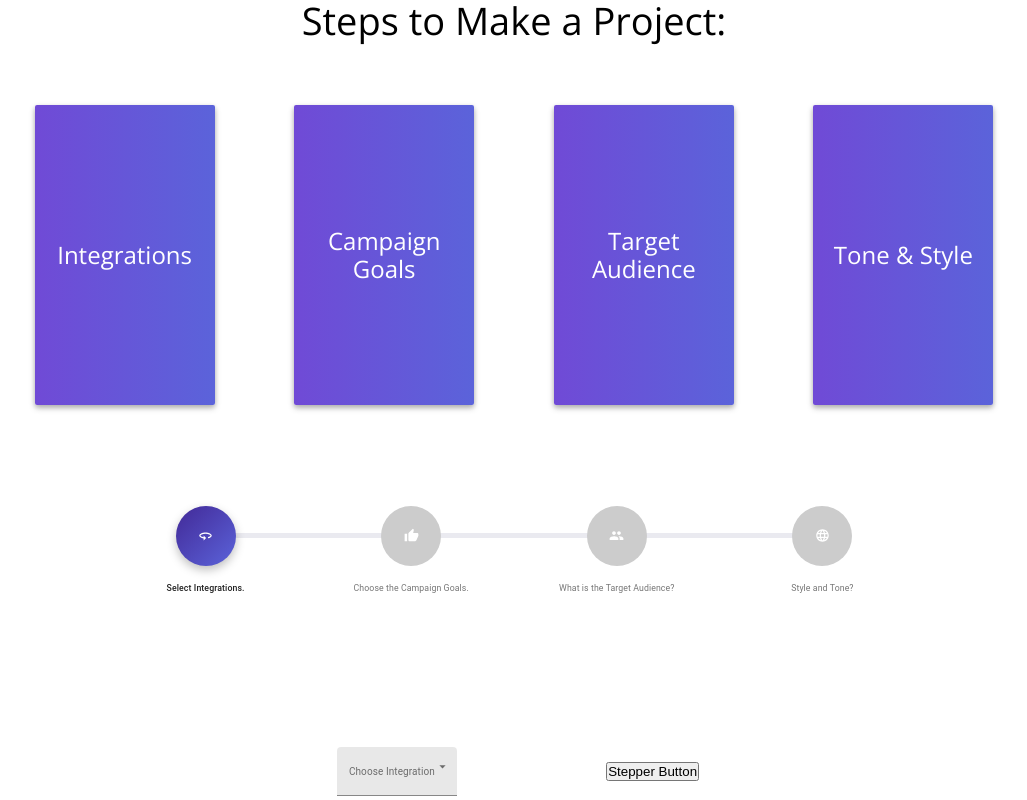
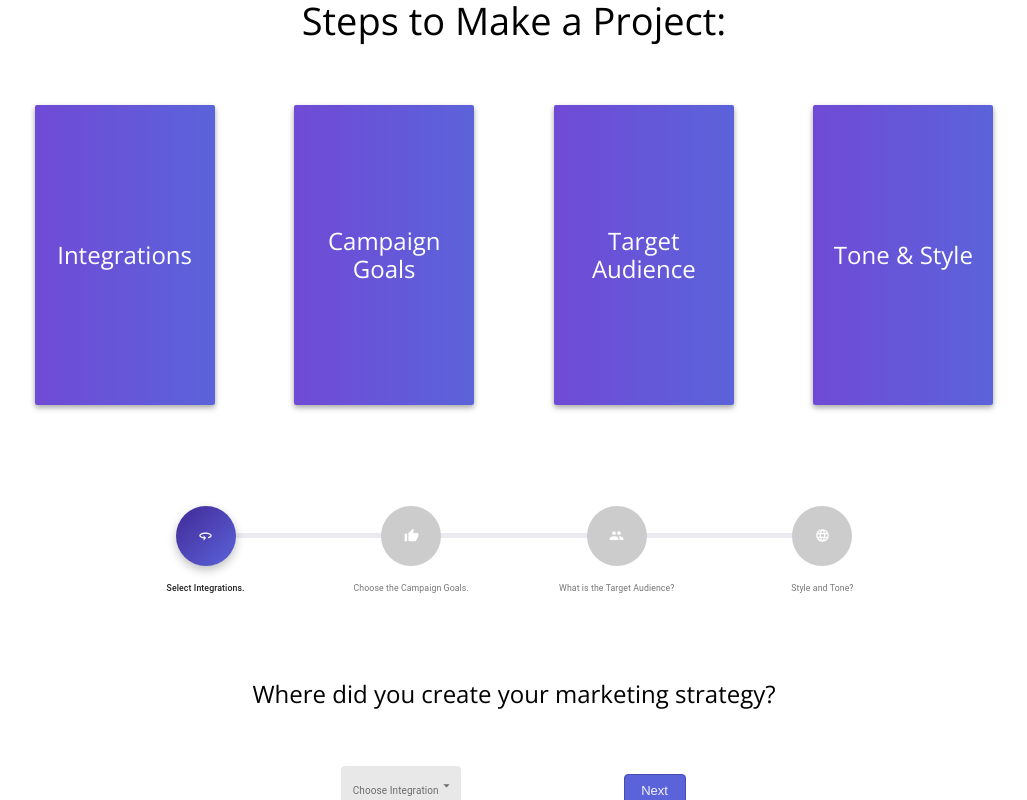
Before and after one commit to patrick-baker/SIID, a React (Create React App) app: page /#/createProject in a window 1280 px wide. Shown: the whole page, without its empty margins (30-1057 px from the left). Built offline with nearby package versions, Linux system fonts and the light colour scheme; no server answers.

Commit message:
top three sections with headings, center content

```diff
--- a/src/components/CreateProject/CreateProject.js
+++ b/src/components/CreateProject/CreateProject.js
@@ -4,7 +4,7 @@ import ProgressStepper from '../ProgressStepper/ProgressStepper';
 
 import SIIDTool from '../SIIDTool/SIIDTool';
 
-import IntegrationsDropdown from './SelectIntegrations';
+import SelectIntegrations from './SelectIntegrations';
 import TargetAudience from './TargetAudience';
 import CampaignStyle from './CampaignStyle';
 import CampaignGoals from './CampaignGoals';
@@ -13,12 +13,12 @@ import CampaignGoals from './CampaignGoals';
 class CreateProject extends Component {
 
   componentDidMount() {
-    this.props.dispatch({type: 'FETCH_TONE'});
-    this.props.dispatch({type: 'FETCH_LITERARY_TECHNIQUES'});
+    this.props.dispatch({ type: 'FETCH_TONE' });
+    this.props.dispatch({ type: 'FETCH_LITERARY_TECHNIQUES' });
   }
 
   nextStep = () => {
-    this.props.dispatch({type: 'NEXT_STEP'})
+    this.props.dispatch({ type: 'NEXT_STEP' })
   }
   render() {
     return (
@@ -33,28 +33,41 @@ class CreateProject extends Component {
           </div>
         </div>
         <div className="flex-row-center stepper">
-          <div style={{width: '100%'}}>
+          <div style={{ width: '100%' }}>
             <ProgressStepper />
           </div>
         </div>
-        <div className="flex-row-center flex-row-center__project-form">
-          <IntegrationsDropdown />
-          {this.props.step === 0 && <button onClick={this.nextStep}>Stepper Button</button>}
+        <div className="flex-column flex-column__project-form">
+          <h3 className="heading-secondary">Where did you create your marketing strategy?</h3>
+          <div className="flex-row-center flex-row-center__project-form">
+            <SelectIntegrations />
+            {this.props.step === 0 && <button className="button" onClick={this.nextStep}>Next</button>}
+          </div>
         </div>
-        {this.props.step > 0 && <div className="flex-row-center flex-row-center__project-form">
-          <CampaignGoals />
-          {this.props.step === 1 && <button onClick={this.nextStep}>Stepper Button</button>}
-        </div> }
-        {this.props.step > 1 && <div className="flex-row-center flex-row-center__project-form">
-          <TargetAudience />
-          {this.props.step === 2 && <button onClick={this.nextStep}>Stepper Button</button>}
-        </div> }
+        {this.props.step > 0 &&
+          <div className="flex-column flex-column__project-form">
+            <h3 className="heading-secondary">Please describe your campaign goals.</h3>
+            <div className="flex-row-center flex-row-center__project-form">
+              <CampaignGoals />
+            {this.props.step === 1 && <button className="button" onClick={this.nextStep}>Next</button>}
+            </div>
+          </div>
+        }
+        {this.props.step > 1 &&
+          <div className="flex-column flex-column__project-form">
+            <h3 className="heading-secondary">Please describe your target audience.</h3>
+            <div className="flex-row-center flex-row-center__project-form">
+              <TargetAudience />
+            {this.props.step === 2 && <button className="button" onClick={this.nextStep}>Next</button>}
+            </div>
+          </div>
+        }
         {this.props.step > 2 && <div className="flex-row-center flex-row-center__project-form">
           <CampaignStyle />
-          {this.props.step === 3 && <button onClick={this.nextStep}>Stepper Button</button>}
-        </div> }
-        {this.props.step === 4 && <button onClick={() => this.props.history.push('/SIID')}>Analyze Project</button>}
-      {/* <pre>{JSON.stringify(this.props)}</pre> */}
+          {this.props.step === 3 && <button className="button" onClick={this.nextStep}>Next</button>}
+        </div>}
+        {this.props.step === 4 && <button className="button" onClick={() => this.props.history.push('/SIID')}>Analyze Text</button>}
+        {/* <pre>{JSON.stringify(this.props)}</pre> */}
       </div>
     );
   }
--- a/src/components/CreateProject/SelectIntegrations.js
+++ b/src/components/CreateProject/SelectIntegrations.js
@@ -33,14 +33,14 @@ class IntegrationsDropdown extends React.Component {
     const { classes } = this.props;
 
     return (
-      <form className={classes.root} autoComplete="off">
+      <form className={classes.root} autoComplete="off" className="flex-column">
         <FormControl variant="filled" className={classes.formControl}>
         <InputLabel id="demo-simple-select-filled-label">Choose Integration</InputLabel>
         <Select
           labelId="demo-simple-select-filled-label"
           id="demo-simple-select-filled"
           name='integration'
-          // value={this.props.form.integration}
+          value={this.props.form.integration}
           onChange={this.handleChange}
         >
           <MenuItem value="">
@@ -51,7 +51,6 @@ class IntegrationsDropdown extends React.Component {
           <MenuItem value={'Hubspot'}>Hubspot</MenuItem>
         </Select>
       </FormControl>
-      {/* <pre>{JSON.stringify(this.props)}</pre> */}
       </form>
     );
   }
--- a/src/components/CreateProject/TargetAudience.js
+++ b/src/components/CreateProject/TargetAudience.js
@@ -1,5 +1,5 @@
 import React from 'react';
-import {connect} from 'react-redux';
+import { connect } from 'react-redux';
 import PropTypes from 'prop-types';
 import { withStyles } from '@material-ui/core/styles';
 import ModalInput from '../Modal/ModalInputAvg';
@@ -8,83 +8,88 @@ const styles = () => ({
   container: {
     display: 'flex',
     flexWrap: 'wrap',
+  },
+  input: {
+    margin: '10px',
   }
 });
 
 class TargetAudience extends React.Component {
 
   handleChange = event => {
-    this.props.dispatch({type: 'SET_FORM_METADATA', payload: {
+    this.props.dispatch({
+      type: 'SET_FORM_METADATA', payload: {
         property: event.target.name,
         value: event.target.value
-    }});
+      }
+    });
   };
 
   render() {
     const { classes } = this.props;
 
     return (
-      <form className={classes.container} noValidate autoComplete="off">
-        <ModalInput label={"Age"} >
+      <form className={classes.container} noValidate autoComplete="off" className="flex-row-center flex-row-center__target_audience">
+        <ModalInput label={"Age"}>
           <input placeholder="Place text here..."
             value={this.props.form.target_audience_age}
-                        className="formInput__average"
+            className="formInput__average formInput__project-form"
             name="target_audience_age"
             onChange={this.handleChange}
           />
         </ModalInput>
-                <ModalInput label={"Race"} >
+        <ModalInput label={"Race"}>
           <input placeholder="Place text here..."
             value={this.props.form.target_audience_race}
-                        className="formInput__average"
+            className="formInput__average formInput__project-form"
             name="target_audience_race"
             onChange={this.handleChange}
           />
         </ModalInput>
-                <ModalInput label={"Region"} >
+        <ModalInput label={"Region"}>
           <input placeholder="Place text here..."
             value={this.props.form.target_audience_region}
-                        className="formInput__average"
+            className="formInput__average formInput__project-form"
             name="target_audience_region"
             onChange={this.handleChange}
           />
         </ModalInput>
-                <ModalInput label={"Ethnicity"} >
+        <ModalInput label={"Ethnicity"}>
           <input placeholder="Place text here..."
             value={this.props.form.target_audience_ethnicity}
-                        className="formInput__average"
+            className="formInput__average formInput__project-form"
             name="target_audience_ethnicity"
             onChange={this.handleChange}
           />
         </ModalInput>
-                <ModalInput label={"Gender"} >
+        <ModalInput label={"Gender"}>
           <input placeholder="Place text here..."
             value={this.props.form.target_audience_gender}
-                        className="formInput__average"
+            className="formInput__average formInput__project-form"
             name="target_audience_gender"
             onChange={this.handleChange}
           />
         </ModalInput>
-                <ModalInput label={"Interests"} >
+        <ModalInput label={"Interests"}>
           <input placeholder="Place text here..."
             value={this.props.form.target_audience_interests}
-                        className="formInput__average"
+            className="formInput__average formInput__project-form"
             name="target_audience_interests"
             onChange={this.handleChange}
           />
         </ModalInput>
-                <ModalInput label={"Language"} >
+        <ModalInput label={"Language"}>
           <input placeholder="Place text here..."
             value={this.props.form.target_audience_language}
-                        className="formInput__average"
+            className="formInput__average formInput__project-form"
             name="target_audience_language"
             onChange={this.handleChange}
           />
         </ModalInput>
-                <ModalInput label={"Talent Demographic"} >
+        <ModalInput label={"Talent Demographic"}>
           <input placeholder="Place text here..."
             value={this.props.form.talent_demographic}
-                        className="formInput__average"
+            className="formInput__average formInput__project-form"
             name="talent_demographic"
             onChange={this.handleChange}
           />
--- a/src/components/SIIDTool/SIIDTool.js
+++ b/src/components/SIIDTool/SIIDTool.js
@@ -25,7 +25,7 @@ class SIIDTool extends Component {
     return (
       <div className="page__pad" >
         <textarea className='formInput__large' onChange={(event) => this.addText(event)}/>
-        <button className="button__analyze" onClick={this.analyze}><i class="fas fa-cog"></i> Analyze</button>
+        <button className="button button__analyze" onClick={this.analyze}><i class="fas fa-cog"></i> Analyze</button>
       </div>
     );
   }
--- a/src/sass/components/_button.scss
+++ b/src/sass/components/_button.scss
@@ -1,14 +1,17 @@
 .button {
+    height:3rem;
+    width:6rem;
+    margin:1.5%;
+    font-size: 1.3rem;
+    background-color:$color-neutral-blue;
+    color:rgb(241, 241, 241);
+    border-radius: 4px;
+    border: 1px solid rgb(70, 77, 173);
+
     &__analyze {
         height:5%;
         width:10%;
-        margin:1.5%;
         margin-top:23.5%;
-        font-size: 1.3rem;
-        background-color:$color-neutral-blue;
-        color:rgb(241, 241, 241);
-        border-radius: 4px;
-        border: 1px solid rgb(70, 77, 173);
 
         &:hover {
             cursor: pointer;
@@ -22,4 +25,5 @@
             outline: none;
         }
     }
+
 }
--- a/src/sass/components/_formInput.scss
+++ b/src/sass/components/_formInput.scss
@@ -73,4 +73,9 @@
             color:rgb(156, 0, 0);
         }
     }
+
+    &__project-form {
+        margin: 1rem;
+        width: 10rem;
+    }
 }
--- a/src/sass/layout/_flexbox.scss
+++ b/src/sass/layout/_flexbox.scss
@@ -10,9 +10,14 @@
     height: auto;
 
     &__project-form {
-        width: 60%;
-        margin: 10% 0 10% 0;
+        margin: 5rem 0 5rem 0;
     }
+
+    &__target_audience {
+        flex-wrap: wrap;
+        width: 70%;
+    }
+
 }
 
 .flex-column {
@@ -20,4 +25,10 @@
     flex-direction: column;
     justify-content: space-evenly;
     align-items: center;
+
+    &__project-form {
+        width: 60%;
+        margin: 5rem 0 5rem 0;
+        text-align: center;
+    }
 }
```
Lines whose indentation alone changed are shown as unchanged.
